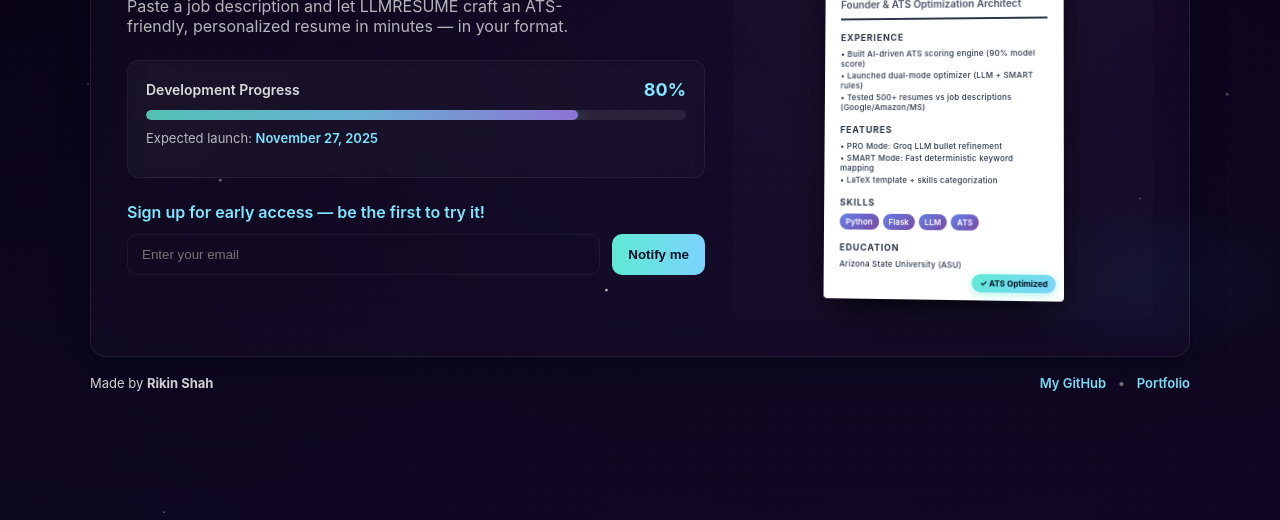
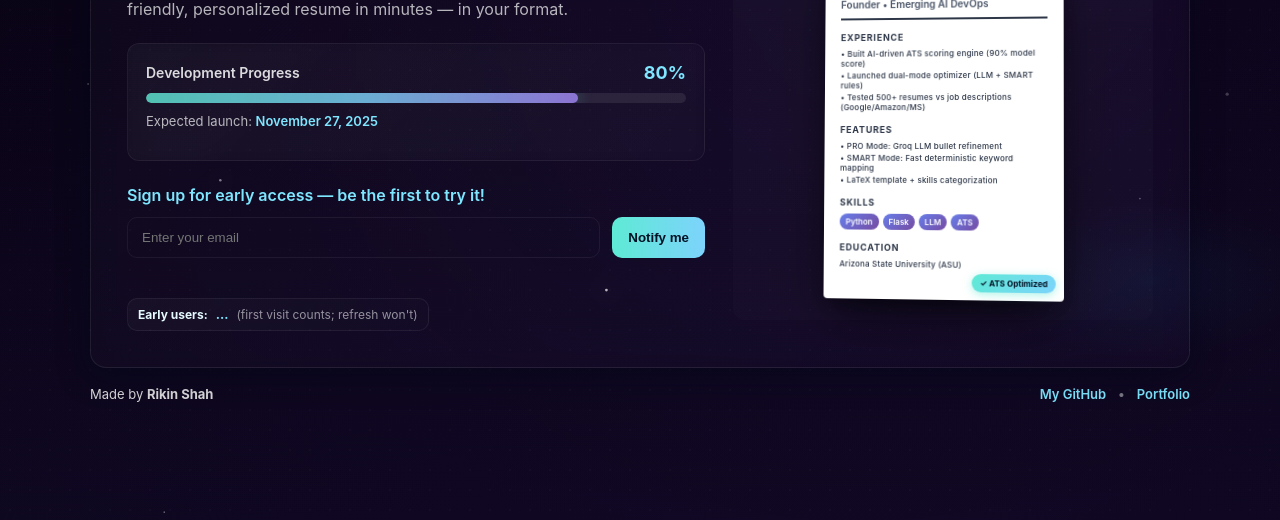
Before and after one commit to Rikinshah787/llmresume, a website: page public/index.html in a window 1280 px wide. Shown: the part 280-800 px from the top of the page. Drawn offline with Linux system fonts and the light colour scheme; no server answers.

Commit message:
Add unique user counter (CountAPI, first-visit only) and update title to 'Founder  Emerging AI DevOps'

```diff
--- a/public/index.html
+++ b/public/index.html
@@ -44,6 +44,12 @@
               <button type="submit">Notify me</button>
             </form>
             <p class="signup-status" id="signup-status"></p>
+
+            <div class="user-count" id="user-count" title="Counts first-time visitors only (per browser)">
+              <span class="label">Early users:</span>
+              <span class="value" id="user-count-value">--</span>
+              <span class="note">(first visit counts; refresh won't)</span>
+            </div>
           </div>
           <div class="right">
             <div class="visual">
@@ -52,7 +58,7 @@
                 <div class="resume-page">
                   <div class="resume-header">
                     <div class="resume-name">RIKIN SHAH</div>
-                    <div class="resume-title">Founder & ATS Optimization Architect</div>
+                    <div class="resume-title">Founder • Emerging AI DevOps</div>
                   </div>
                   <div class="resume-section">
                     <div class="section-title">EXPERIENCE</div>
--- a/public/scripts.js
+++ b/public/scripts.js
@@ -141,3 +141,59 @@
     }
   });
 })();
+
+// Unique user counter (first visit per browser)
+(function(){
+  const valueEl = document.getElementById('user-count-value');
+  if (!valueEl) return;
+
+  const NS = 'llmresume_prod';
+  const KEY = 'global_users';
+  const COUNTED_FLAG = 'llmresume_counted_v1';
+  const VID_KEY = 'llmresume_vid_v1';
+
+  // simple uuid fallback
+  function uuid(){
+    if (crypto && crypto.randomUUID) return crypto.randomUUID();
+    return 'xxxxxxx-xxxx-4xxx-yxxx-xxxxxxxxxxxx'.replace(/[xy]/g, c => {
+      const r = Math.random()*16|0, v = c === 'x' ? r : (r&0x3|0x8);
+      return v.toString(16);
+    });
+  }
+
+  try {
+    let vid = localStorage.getItem(VID_KEY);
+    if (!vid){ vid = uuid(); localStorage.setItem(VID_KEY, vid); }
+
+    const counted = localStorage.getItem(COUNTED_FLAG) === 'true';
+
+    async function getCount(){
+      const res = await fetch(`https://api.countapi.xyz/get/${NS}/${KEY}`);
+      if (!res.ok) throw new Error('get failed');
+      const data = await res.json();
+      return data.value || 0;
+    }
+
+    async function hitCount(){
+      const res = await fetch(`https://api.countapi.xyz/hit/${NS}/${KEY}`);
+      if (!res.ok) throw new Error('hit failed');
+      const data = await res.json();
+      return data.value || 0;
+    }
+
+    (async () => {
+      valueEl.textContent = '...';
+      let val = 0;
+      if (!counted){
+        // first time on this browser: increment once
+        try{ val = await hitCount(); localStorage.setItem(COUNTED_FLAG, 'true'); }
+        catch{ /* fallback to get */ val = await getCount(); }
+      } else {
+        val = await getCount();
+      }
+      valueEl.textContent = val.toLocaleString();
+    })();
+  } catch {
+    valueEl.textContent = '—';
+  }
+})();
--- a/public/styles.css
+++ b/public/styles.css
@@ -36,6 +36,12 @@ body{
 .signup input{flex:1;padding:12px 14px;border-radius:10px;border:1px solid rgba(255,255,255,0.06);background:transparent;color:#fff}
 .signup button{padding:12px 16px;border-radius:10px;border:none;background:linear-gradient(90deg, #5eead4, #7dd3fc);color:#021124;font-weight:700;cursor:pointer}
 .signup-status{margin-top:8px;font-size:13px;min-height:18px}
+
+/* User count component */
+.user-count{margin-top:14px;display:flex;align-items:center;gap:8px;color:rgba(255,255,255,0.8);font-size:12px;background:linear-gradient(135deg, rgba(255,255,255,0.03), rgba(255,255,255,0.01));border:1px solid rgba(255,255,255,0.06);padding:8px 10px;border-radius:10px;width:max-content}
+.user-count .label{font-weight:700;color:#e5faff}
+.user-count .value{font-weight:800;color:var(--accent)}
+.user-count .note{color:rgba(255,255,255,0.55)}
 .right .visual{display:flex;align-items:center;justify-content:center;padding:20px;background:linear-gradient(180deg, rgba(255,255,255,0.02), rgba(255,255,255,0.01));border-radius:12px;min-height:380px;position:relative}
 
 /* 3D Resume Mockup */
```
